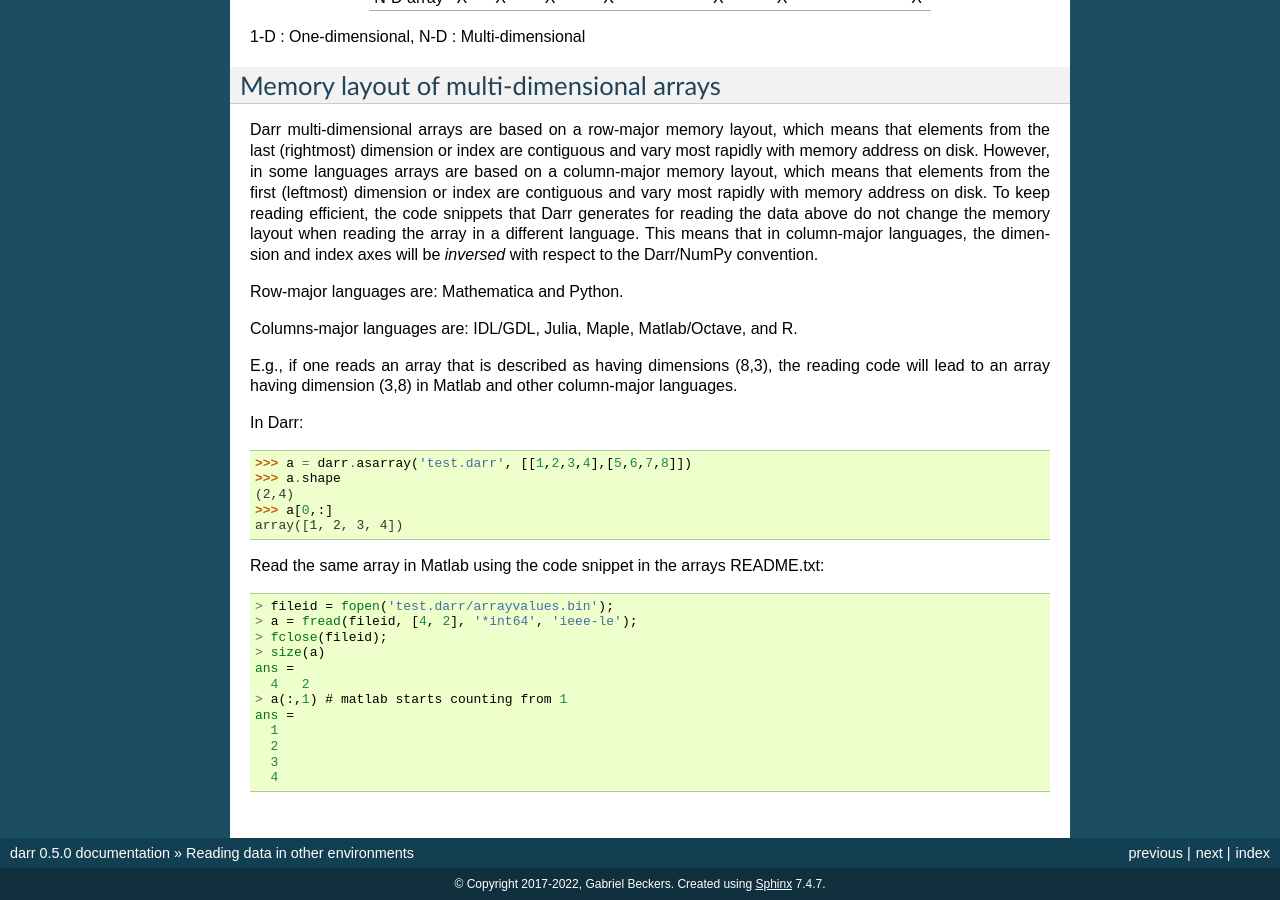
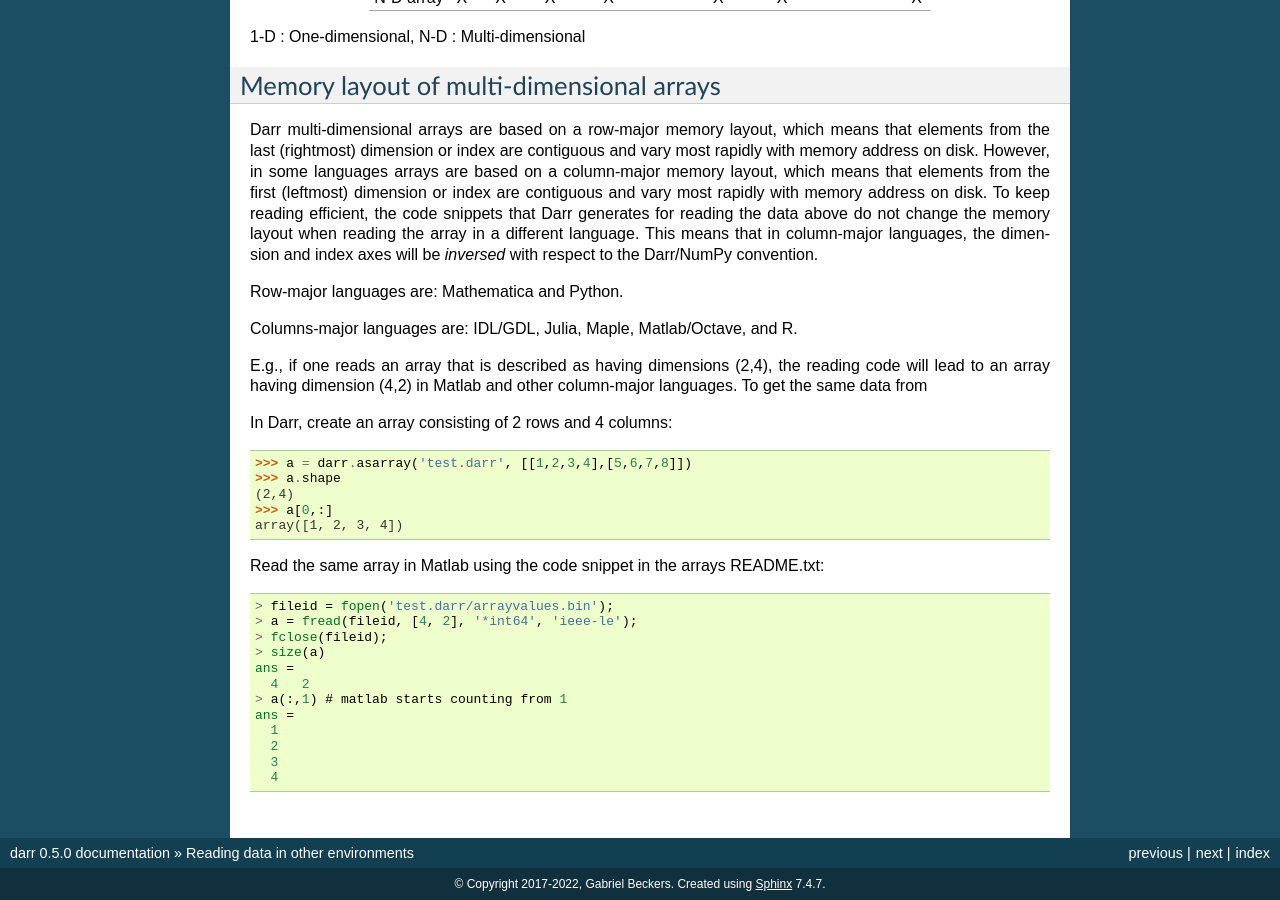
Before and after one commit to gbeckers/Darr, a Sphinx documentation site: the page built from docs/readcode.rst, in a window 1280 px wide and 900 px high, scrolled down 1889 px. Built offline with Sphinx 7.4.7, drawn with Linux system fonts in a browser that asks for light colours.

Commit message:
code example row- vs column major

```diff
--- a/docs/readcode.rst
+++ b/docs/readcode.rst
@@ -148,11 +148,11 @@ Row-major languages are: Mathematica and Python.
 
 Columns-major languages are: IDL/GDL, Julia, Maple, Matlab/Octave, and R.
 
-E.g., if one reads an array that is described as having dimensions (8,3), the
-reading code will lead to an array having dimension (3,8) in Matlab and
-other column-major languages.
+E.g., if one reads an array that is described as having dimensions (2,4), the
+reading code will lead to an array having dimension (4,2) in Matlab and
+other column-major languages. To get the same data from
 
-In Darr:
+In Darr, create an array consisting of 2 rows and 4 columns:
 
 .. code:: python
 
```
